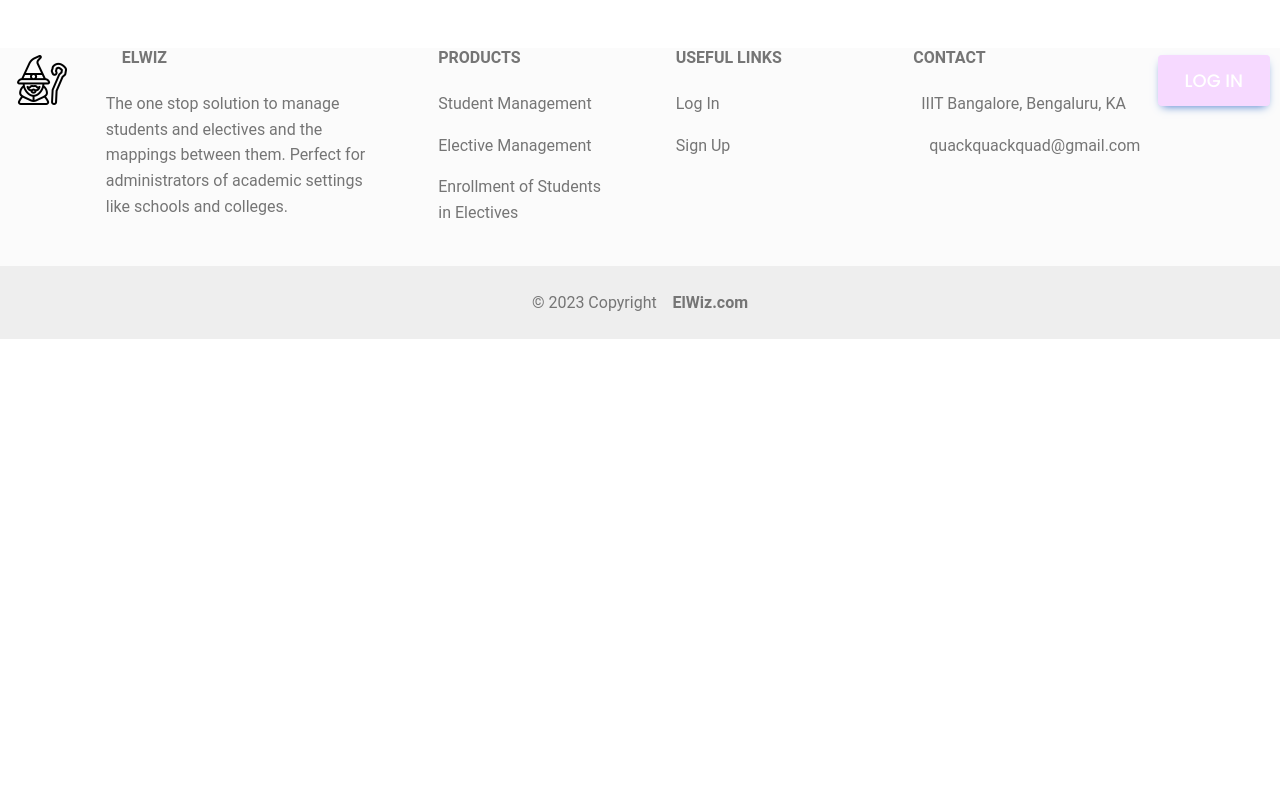
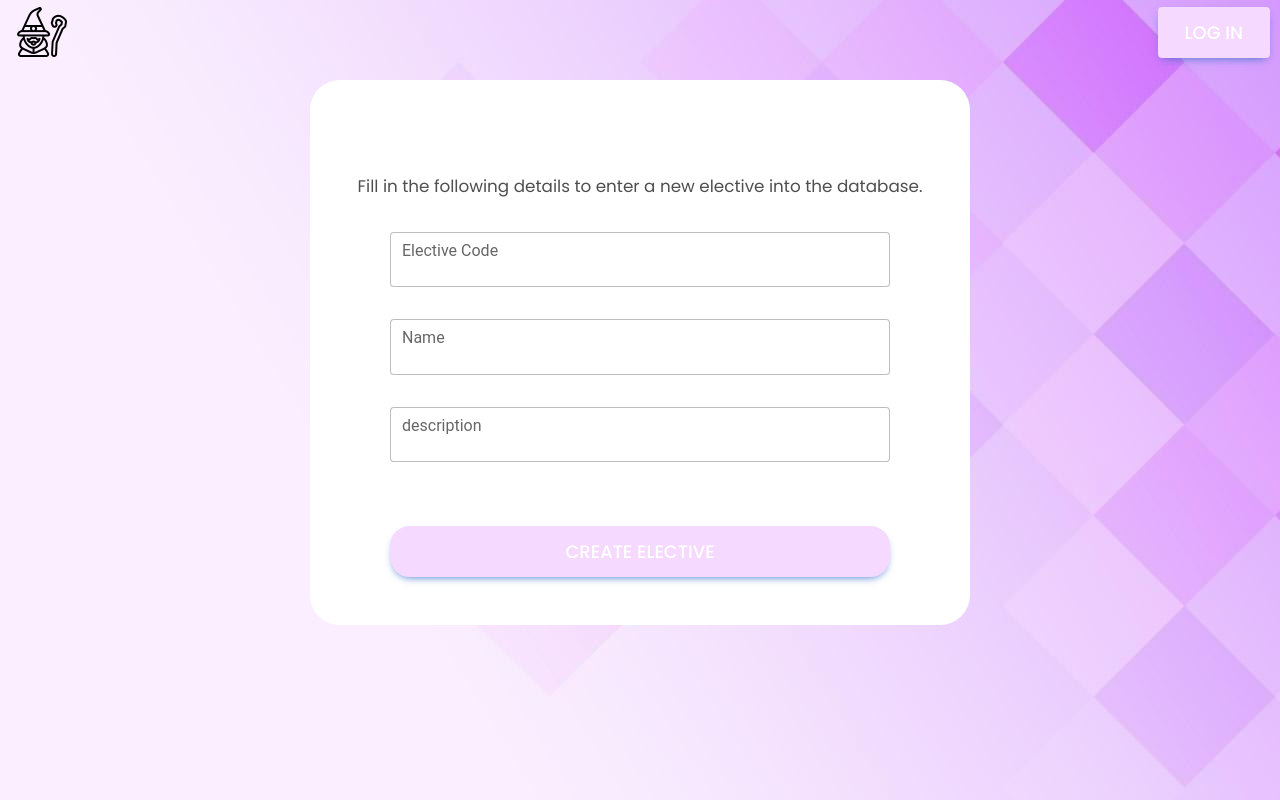
Before and after one commit to quack-quack-quads/ElWiz, a React (Vite) app in the folder frontend-react/: page /elective/create in a window 1280 px wide. Shown: the top 800 px of the page. Built offline with nearby package versions, Linux system fonts and the light colour scheme; a web font is replaced by a local one.

Commit message:
Added student and elective create pages

```diff
--- a/frontend-react/src/App.jsx
+++ b/frontend-react/src/App.jsx
@@ -10,6 +10,7 @@ import Navbar from './components/Navbar/Navbar'
 import Footer from './components/Footer/Footer'
 import Dash from './screens/Dash/Dash'
 import StudentCreate from './screens/Create/StudentCreate'
+import ElectiveCreate from './screens/Create/ElectiveCreate'
 
 function App() {
   const user = useSelector(state => state.user)
@@ -23,6 +24,7 @@ function App() {
         <Route path='/login' element={<Login/>}/>
         <Route path='/dash' element={<Dash/>}/>
         <Route path='/student/create' element={<StudentCreate/>}/>
+        <Route path='/elective/create' element={<ElectiveCreate/>}/>
         <Route path='/' element={<Lander/>}/>
       </Routes>
       <Footer/>
--- a/frontend-react/src/screens/Create/ElectiveCreate.jsx
+++ b/frontend-react/src/screens/Create/ElectiveCreate.jsx
@@ -0,0 +1,33 @@
+import { useState } from 'react'
+import CreateForm from '../../components/CreateForm/CreateForm'
+
+const ElectiveCreate = ()=>{
+    const [code, setCode] = useState("")
+    const [name, setName] = useState("")
+    const [description, setDescription] = useState("")
+    const fields = [
+        {
+            label : "Elective Code",
+            type :  "text",
+            action : setCode
+        },
+        {
+            label : "Name",
+            type :  "text",
+            action : setName
+        },
+        {
+            label : "description",
+            type :  "text",
+            action : setDescription
+        }
+    ]
+    return <CreateForm
+            fields={fields}
+            entity="Elective"
+            heading={"Create a new Elective"}
+            description={"Fill in the following details to enter a new elective into the database."}
+        />
+}
+
+export default ElectiveCreate;
--- a/frontend-react/src/screens/Create/StudentCreate.jsx
+++ b/frontend-react/src/screens/Create/StudentCreate.jsx
@@ -1,5 +1,4 @@
 import { useState } from 'react'
-import './Create.scss'
 import CreateForm from '../../components/CreateForm/CreateForm'
 
 const StudentCreate = ()=>{
@@ -26,7 +25,7 @@ const StudentCreate = ()=>{
     return <CreateForm
             fields={fields}
             entity="Student"
-            heading={"Create New Student"}
+            heading={"Create a new Student"}
             description={"Fill in the following details to enter a new student into the database."}
         />
 }
--- a/frontend-react/src/screens/Dash/Dash.jsx
+++ b/frontend-react/src/screens/Dash/Dash.jsx
@@ -1,7 +1,9 @@
+import { useNavigate } from "react-router-dom";
 import "./Dash.scss";
 import { AiOutlinePlus, AiFillRead } from "react-icons/ai";
 
 const Dash = () => {
+  const navigate = useNavigate()
   return (
     <div className="Dash purplebg d-flex flex-column justify-content-evenly">
       <div className="message">
@@ -19,7 +21,9 @@ const Dash = () => {
         <div className="col-12 col-lg-6 d-flex flex-column">
           <div className="optiontitle on-primary-text p-3 m-4">Students</div>
           <div className="options d-flex no-wrap justify-content-start">
-            <div className="optiontile d-flex flex-column primary-container align-items-center">
+            <div className="optiontile d-flex flex-column primary-container align-items-center"
+             onClick={()=>{navigate("/student/create")}}
+            >
               <AiOutlinePlus size={60} className="m-3" />
               <div className="text">Create</div>
             </div>
@@ -32,7 +36,9 @@ const Dash = () => {
         <div className="col-12 col-lg-6 d-flex flex-column">
           <div className="optiontitle on-primary-text p-3 m-4">Electives</div>
           <div className="options d-flex no-wrap justify-content-start">
-            <div className="optiontile d-flex flex-column primary-container align-items-center">
+            <div className="optiontile d-flex flex-column primary-container align-items-center"
+              onClick={()=>{navigate("/elective/create")}}
+            >
               <AiOutlinePlus size={60} className="m-3" />
               <div className="text">Create</div>
             </div>
```
Also changed, not shown: frontend-react/src/screens/Create/Create.scss (deleted), 1 other file (tests, documents, lock files or other folders).
